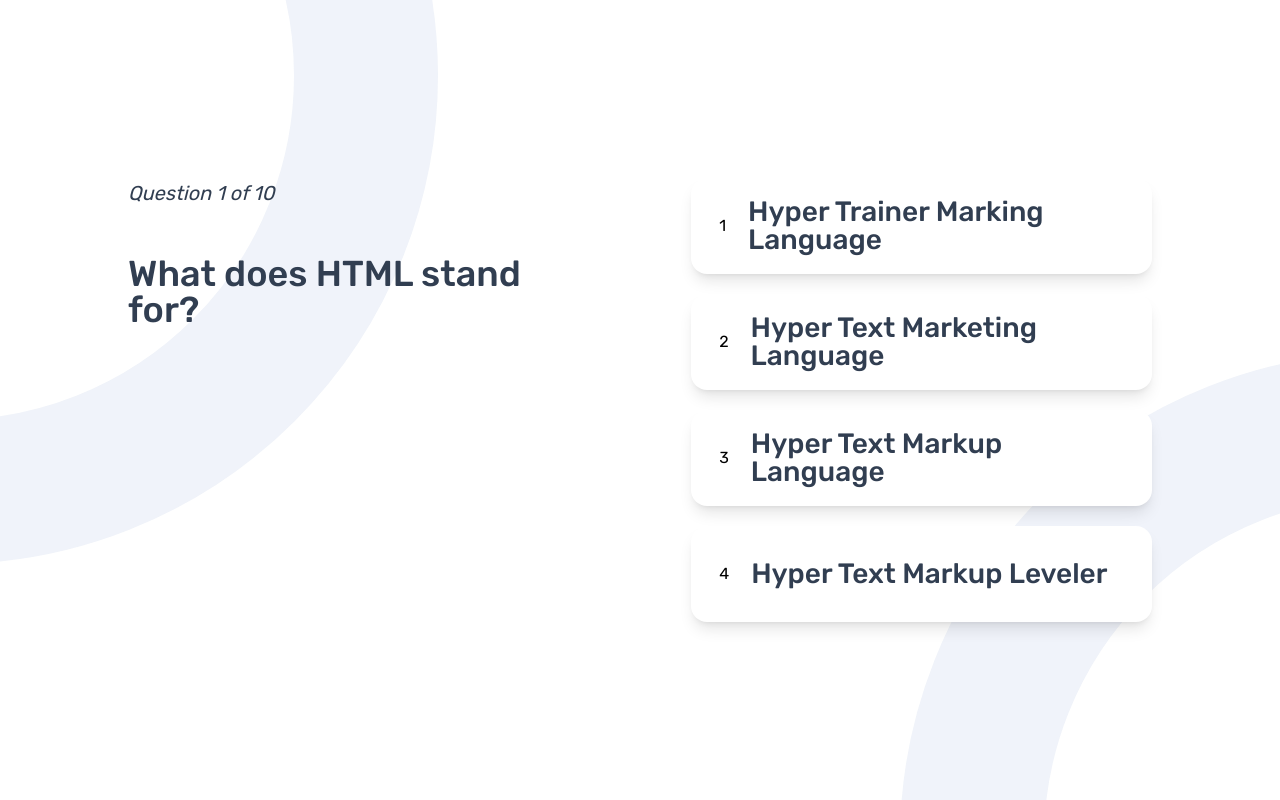
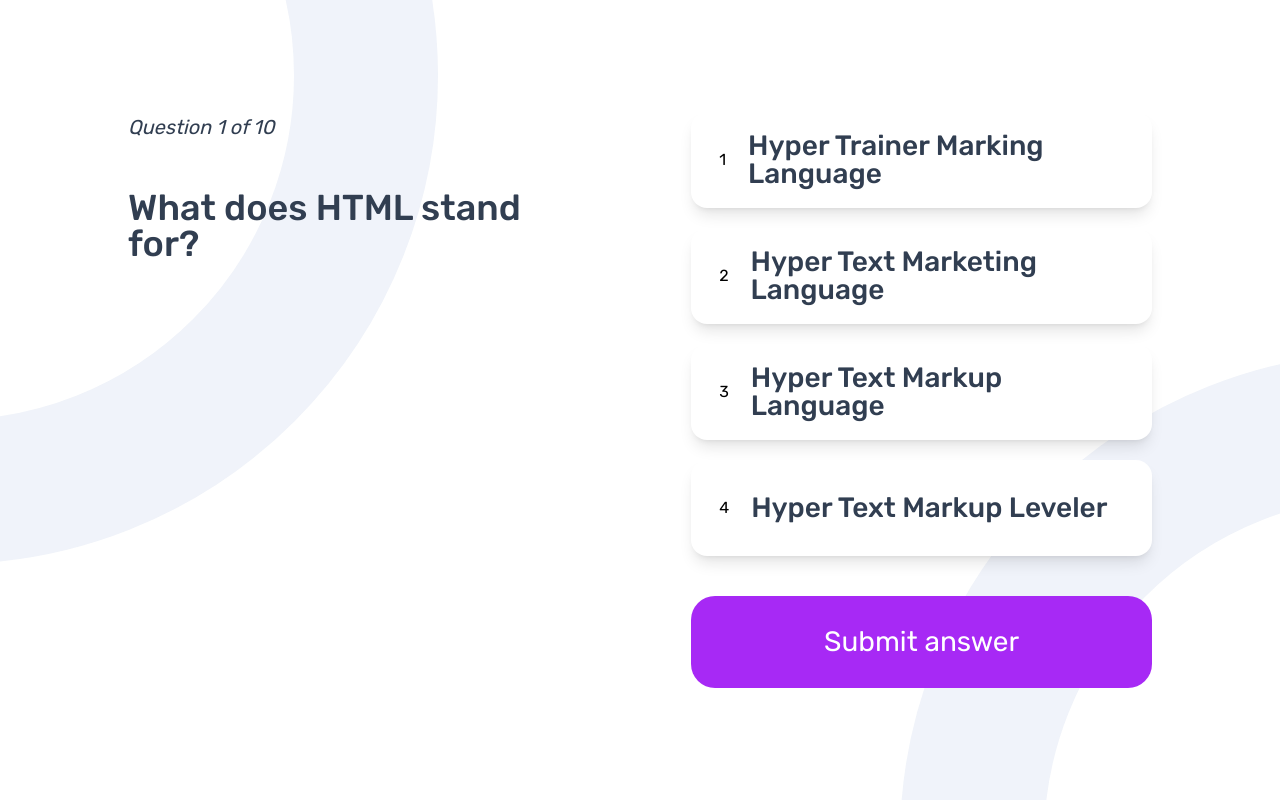
Before and after one commit to AssSam7/fem-quiz, a React (Create React App) app: page / in a window 1280 px wide. Both pictures are taken after a click on the button "HTML". Shown: the top 800 px of the page. Built offline with nearby package versions, Linux system fonts and the light colour scheme.

Commit message:
Adding the Questions

```diff
--- a/src/App.js
+++ b/src/App.js
@@ -14,11 +14,18 @@ function App() {
 
   const [selectedTopic, setSelectedTopic] = useState("");
   const [currentQuestionNumber, setCurrentQuestionNumber] = useState(0);
+  const [score, setScore] = useState(0);
 
   const onQuizStart = (topic) => {
     const topicData = data.quizzes.filter((item) => item.title === topic);
     console.log("Topic Data is: ", topicData);
     setSelectedTopic(topicData[0]);
+  };
+
+  const handleNextQuestion = () => {
+    if (currentQuestionNumber <= selectedTopic.questions.length) {
+      setCurrentQuestionNumber((prevNumber) => prevNumber + 1);
+    }
   };
 
   return (
@@ -30,6 +37,8 @@ function App() {
             total: selectedTopic.questions.length,
             ...selectedTopic.questions[currentQuestionNumber],
           }}
+          onNextQuestion={handleNextQuestion}
+          handleScore={setScore}
         />
       ) : (
         <Welcome>
--- a/src/components/OptionList.jsx
+++ b/src/components/OptionList.jsx
@@ -6,6 +6,11 @@ export default function OptionList({ options }) {
       {options.map((option) => (
         <Option option={option} key={option.title} />
       ))}
+      {!options.iconName && (
+        <button className="mt-5 bg-purple rounded-3xl text-base font-normal text-pure-white p-8">
+          Submit answer
+        </button>
+      )}
     </div>
   );
 }
```
